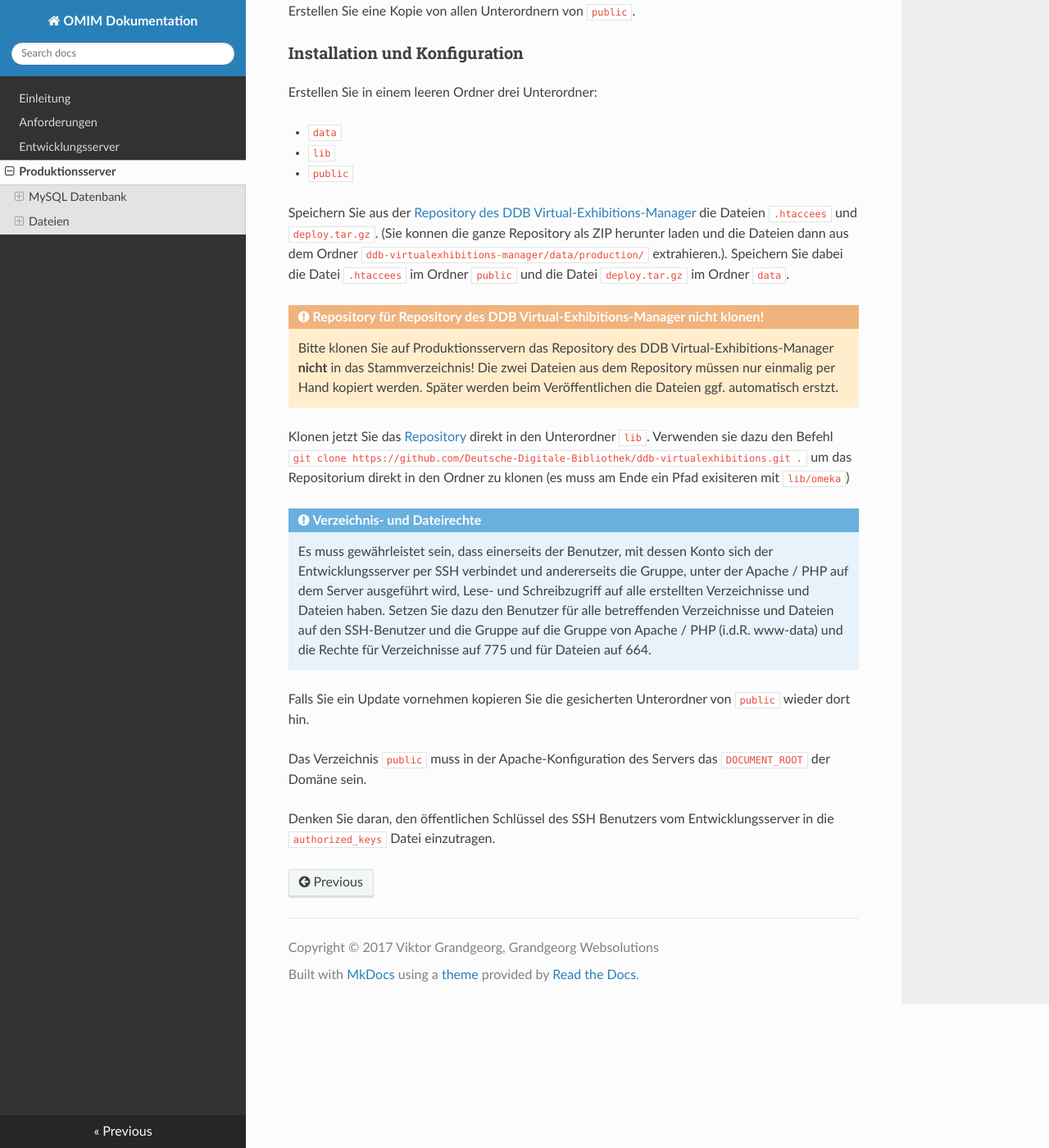
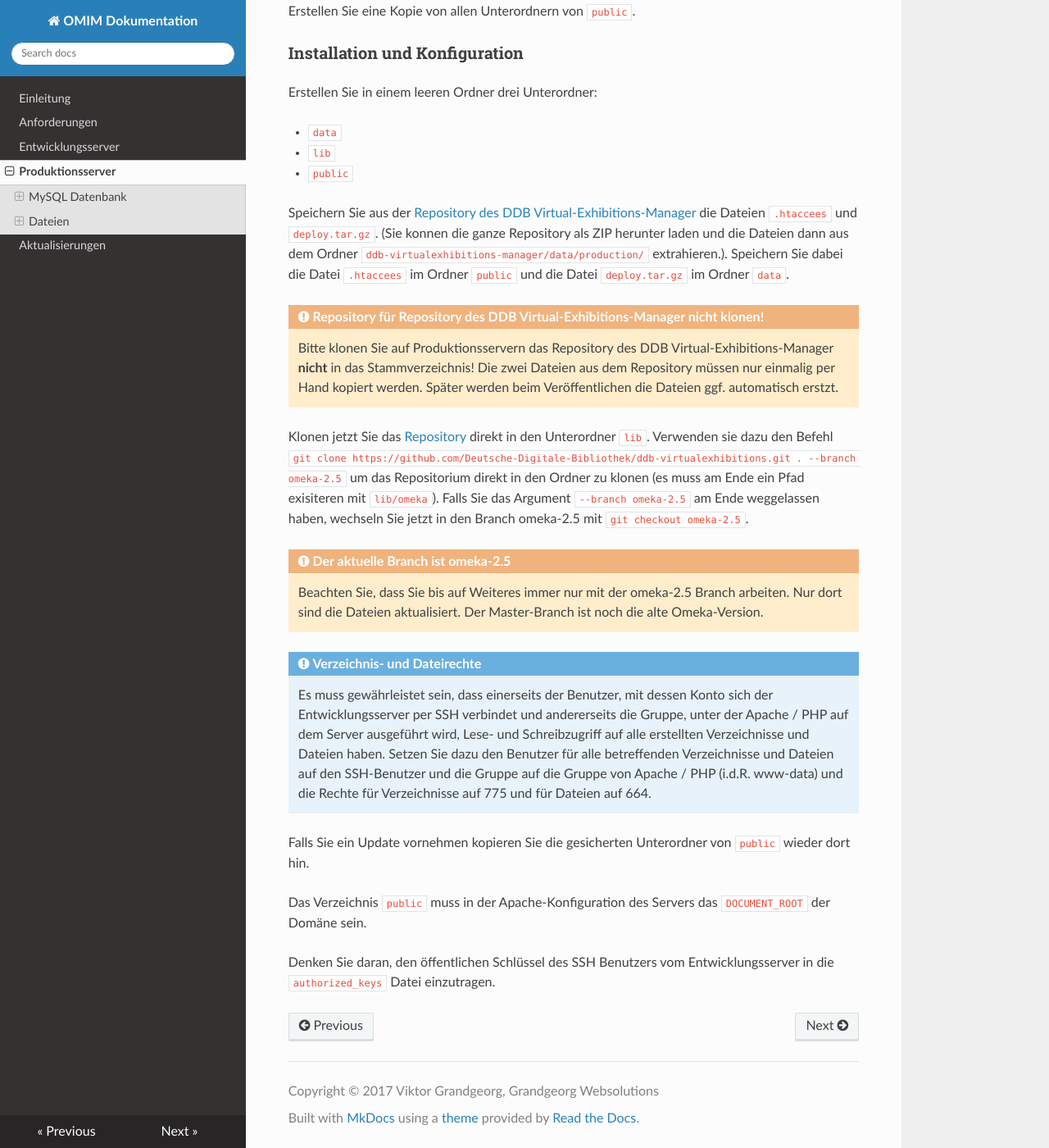
Before and after one commit to Deutsche-Digitale-Bibliothek/ddb-virtualexhibitions-systemdocs, an MkDocs documentation site: the page built from docs/prod-srv.md, in a window 1280 px wide and 1400 px high, scrolled down 589 px. Shown: the whole window at 82% size. Built offline with MkDocs 1.6.1, drawn with Linux system fonts in a browser that asks for light colours; nearby versions of some CDN libraries; old or Windows-style settings are respelled for this version of MkDocs.

Commit message:
Add Updates section amd description for current Omeka branch.

````diff
--- a/docs/prod-srv.md
+++ b/docs/prod-srv.md
@@ -34,8 +34,13 @@ Speichern Sie aus der [Repository des DDB Virtual-Exhibitions-Manager](https://g
     Die zwei Dateien aus dem Repository müssen nur einmalig per Hand kopiert werden. Später werden beim Veröffentlichen die Dateien ggf. automatisch erstzt.
 
 Klonen jetzt Sie das [Repository](https://github.com/Deutsche-Digitale-Bibliothek/ddb-virtualexhibitions) direkt in den Unterordner ``lib``.
-Verwenden sie dazu den Befehl ```git clone https://github.com/Deutsche-Digitale-Bibliothek/ddb-virtualexhibitions.git .```
-um das Repositorium direkt in den Ordner zu klonen (es muss am Ende ein Pfad exisiteren mit ``lib/omeka``)
+Verwenden sie dazu den Befehl ```git clone https://github.com/Deutsche-Digitale-Bibliothek/ddb-virtualexhibitions.git . --branch omeka-2.5```
+um das Repositorium direkt in den Ordner zu klonen (es muss am Ende ein Pfad exisiteren mit ``lib/omeka``).
+Falls Sie das Argument ```--branch omeka-2.5``` am Ende weggelassen haben, wechseln Sie jetzt in den Branch omeka-2.5 mit ```git checkout omeka-2.5```.
+
+!!! warning "Der aktuelle Branch ist omeka-2.5"
+    Beachten Sie, dass Sie bis auf Weiteres immer nur mit der omeka-2.5 Branch arbeiten. Nur dort sind die Dateien aktualisiert.
+    Der Master-Branch ist noch die alte Omeka-Version.
 
 !!! note "Verzeichnis- und Dateirechte"
     Es muss gewährleistet sein, dass einerseits der Benutzer, mit dessen Konto sich der Entwicklungsserver per SSH verbindet und andererseits die Gruppe, unter der Apache / PHP auf dem Server ausgeführt wird, Lese- und Schreibzugriff auf alle erstellten Verzeichnisse und Dateien haben.
--- a/mkdocs.yml
+++ b/mkdocs.yml
@@ -12,6 +12,7 @@ pages:
     - Anforderungen: install.md
     - Entwicklungsserver: dev-srv.md
     - Produktionsserver: prod-srv.md
+    - Aktualisierungen: updates.md
 
 # Theme
 theme: readthedocs
````
Also changed, not shown: docs/index.md (+2 -2 lines), docs/updates.md (added, +17 -0 lines).
